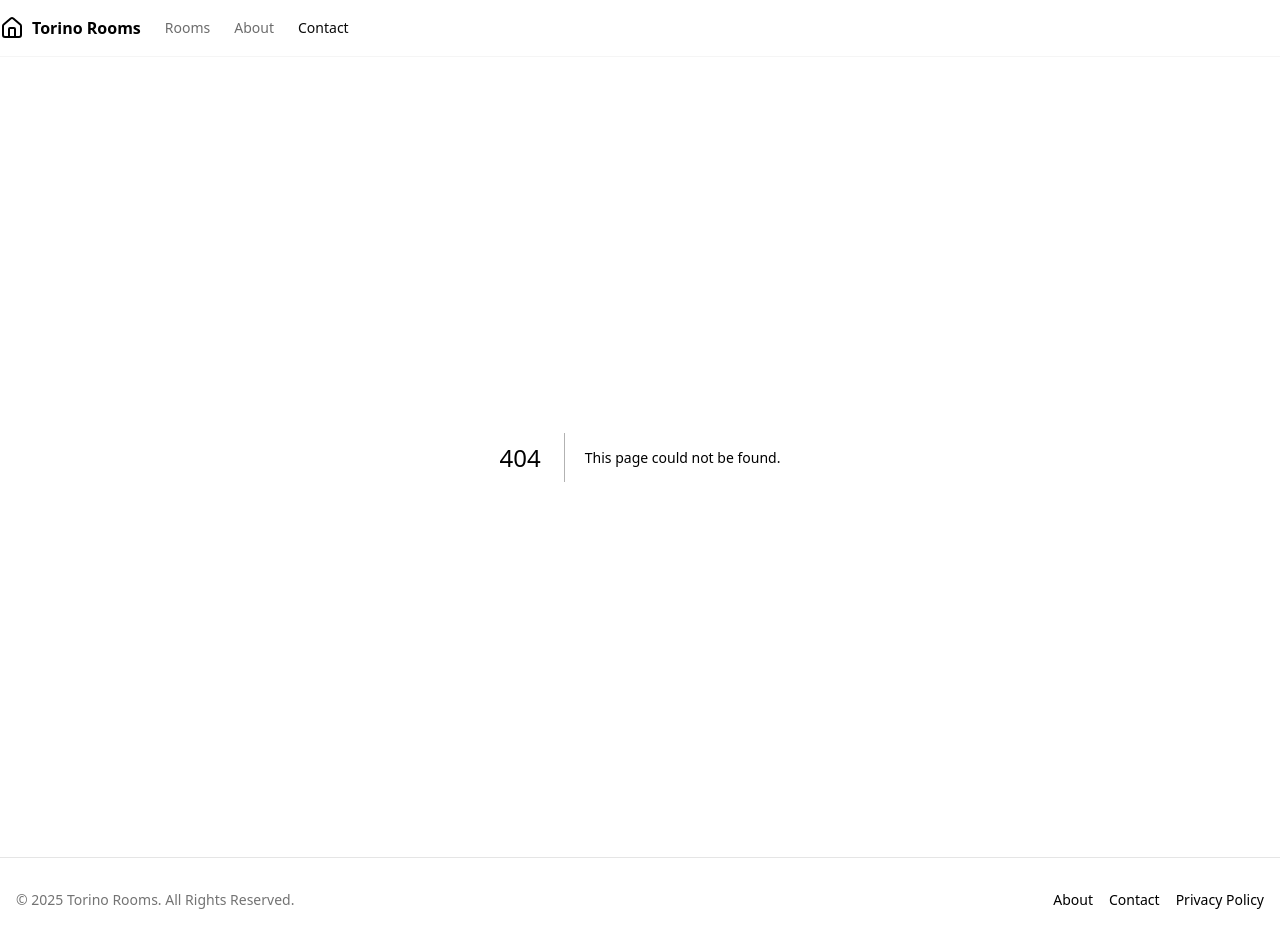
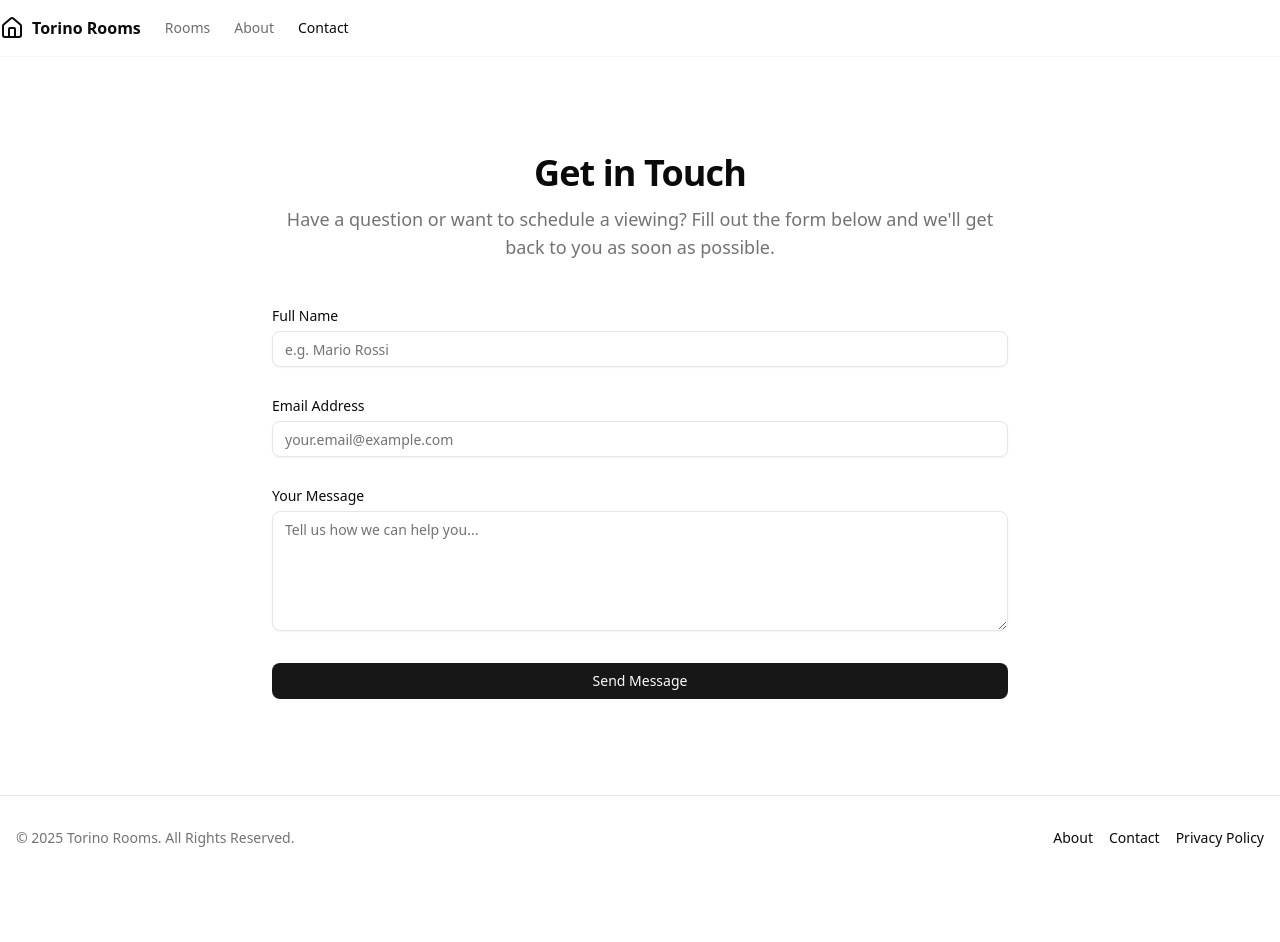
Before and after one commit to DanielCyubahiro/hotel, a Next.js app: page /contact in a window 1280 px wide. Before the commit this address had no page. After the commit the page ends 880 px from the top, so only its background shows below. Built offline with nearby package versions, Linux system fonts and the light colour scheme.

Commit message:
Add Contact page with metadata and integration of ContactForm component

```diff
--- /dev/null
+++ b/app/contact/page.tsx
@@ -0,0 +1,24 @@
+import ContactForm from "@/components/ContactForm";
+import type {Metadata} from "next";
+
+// Page-specific metadata. This will override the root layout.
+export const metadata: Metadata = {
+    title: "Contact Us",
+    description:
+        "Get in touch with us to ask questions, schedule a viewing, or start your application. We're here to help you find your new home in Torino.",
+};
+
+export default function ContactPage() {
+    return (
+        <div className="container mx-auto max-w-3xl px-4 py-16 md:py-24">
+            <div className="text-center mb-12">
+                <h1 className="text-4xl font-bold tracking-tight">Get in Touch</h1>
+                <p className="mt-3 text-lg text-muted-foreground">
+                    Have a question or want to schedule a viewing? Fill out the form below
+                    and we'll get back to you as soon as possible.
+                </p>
+            </div>
+            <ContactForm/>
+        </div>
+    );
+}
```
